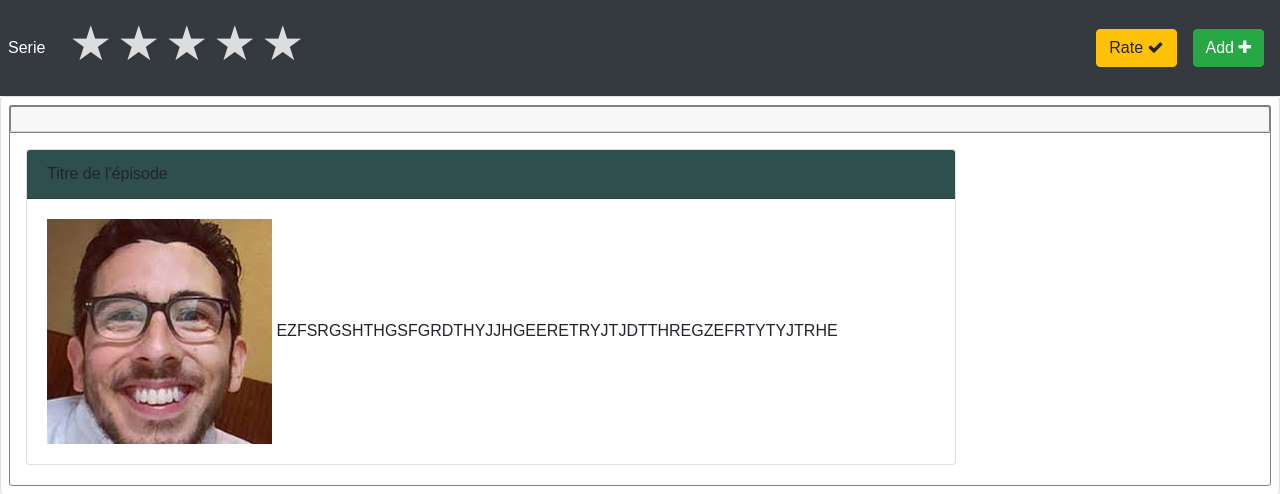
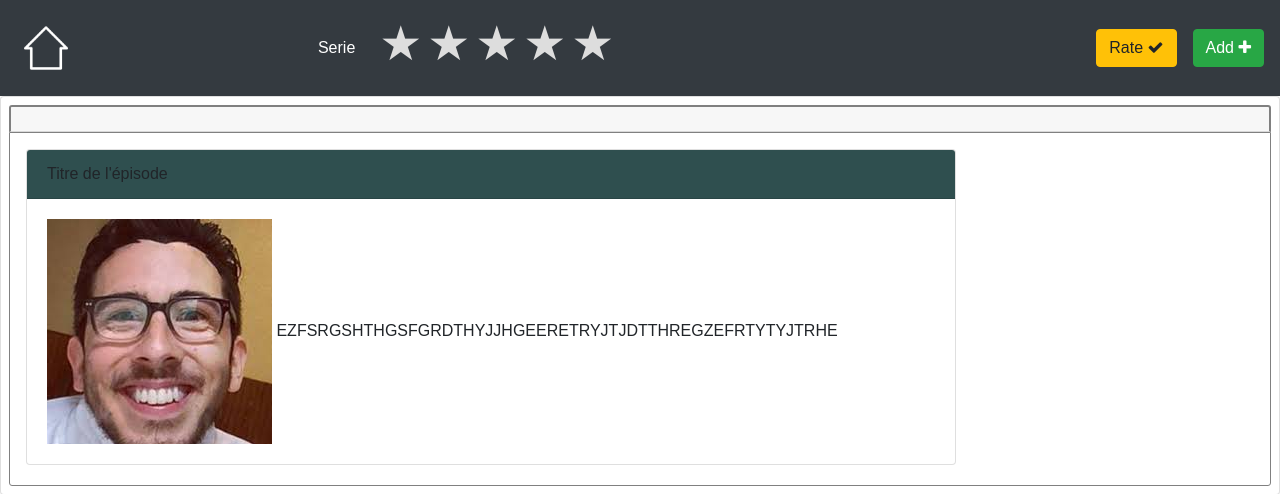
Before and after one commit to ArnaudVar/POOA, a Flask app: page /serie/1 in a window 1280 px wide. Shown: the top 494 px of the page. Run offline with Flask 2, Linux system fonts and the light colour scheme; the visitor is signed in with stand-in values (Sample User, id 1); data that the repository does not hold is empty; some libraries are stand-ins or nearby versions.

Commit message:
bouton home sur série

```diff
--- a/app/templates/serie.html
+++ b/app/templates/serie.html
@@ -13,6 +13,11 @@
 <body>
 <nav class="w-100 navbar navbar-expand-lg">
     <div class="collapse navbar-collapse d-flex justify-content-between" id="navbarSupportedContent">
+        <div class="p-2">
+            <a href="{{ url_for('home') }}">
+                <img class = "ml-3" src="../static/assets/home.png" width = 15% height = auto >
+            </a>
+        </div>
         <div class="p-2">
             {{title}}
         </div>
```
Also changed, not shown: app.db, app/static/assets/home.png (added).
